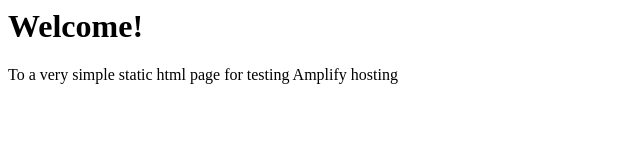
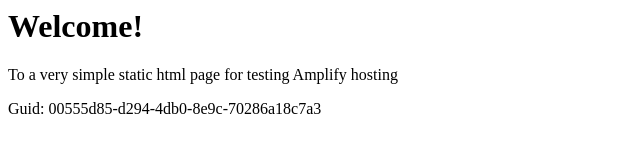
Before and after one commit to aws-aemilia-cmh/Github-PR-Commit-Integration-Test-DoNotTouch-Gith-OKSLNVO2-v1-prod-us-east-2, a website: page src/index.html in a window 1280 px wide. Shown: the whole page, without its empty margins (0-640 px from the left). Drawn offline with Linux system fonts and the light colour scheme.

Commit message:
commit from integ tests

```diff
--- a/src/index.html
+++ b/src/index.html
@@ -1,3 +1,5 @@
+
+
 <html lang="en">
 
 <head>
@@ -10,6 +12,6 @@
 <body>
     <h1>Welcome!</h1>
     <p>To a very simple static html page for testing Amplify hosting</p>
-</body>
+    <p>Guid: 00555d85-d294-4db0-8e9c-70286a18c7a3</p></body>
 
 </html>
```
